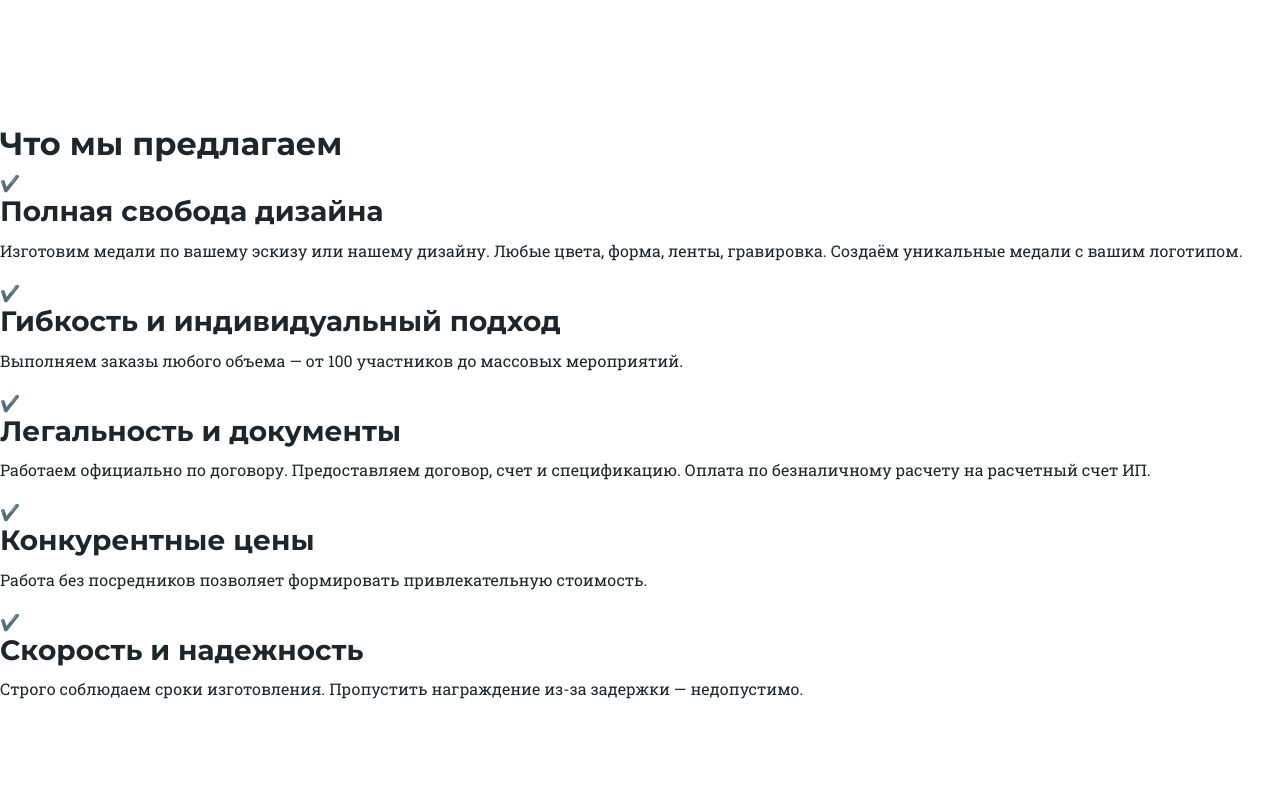
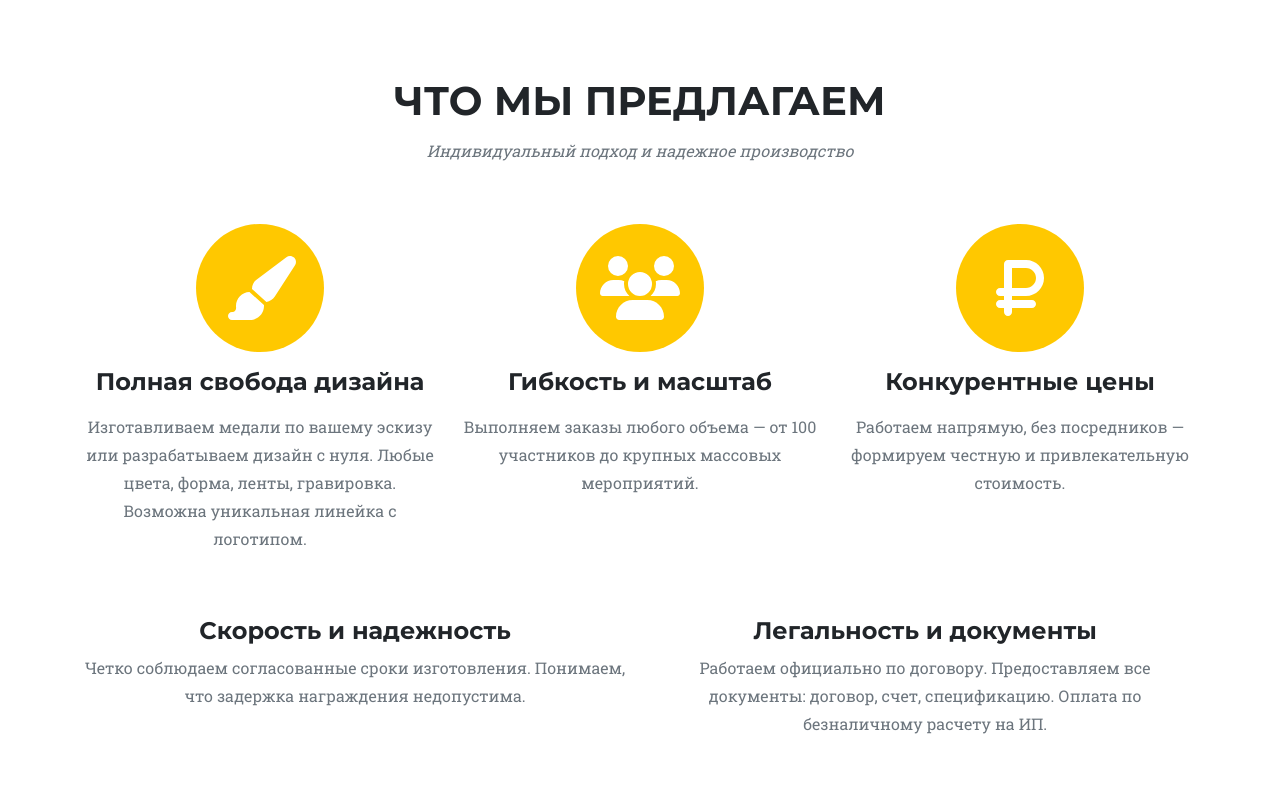
Before and after one commit to promedali63/promedali63.github.io, a plain HTML site: page index.html in a window 1280 px wide. Shown: the part 800-1600 px from the top of the page. Drawn offline with nearby package versions, Linux system fonts and the light colour scheme.

Commit message:
Update index.html

```diff
--- a/index.html
+++ b/index.html
@@ -45,49 +45,66 @@
             </div>
         </header>
         <!-- Services-->
-        <section id="services">
-  <h2>Что мы предлагаем</h2>
-  <div class="services-container">
-    <!-- Левая колонка -->
-    <div class="services-left">
-      <div class="service-item">
-        <div class="icon">✔</div>
-        <div class="text">
-          <h3>Полная свобода дизайна</h3>
-          <p>Изготовим медали по вашему эскизу или нашему дизайну. Любые цвета, форма, ленты, гравировка. Создаём уникальные медали с вашим логотипом.</p>
-        </div>
+      <section class="page-section" id="services">
+  <div class="container">
+    <div class="text-center">
+      <h2 class="section-heading text-uppercase">Что мы предлагаем</h2>
+      <h3 class="section-subheading text-muted">
+        Индивидуальный подход и надежное производство
+      </h3>
+    </div>
+
+    <div class="row text-center">
+      <div class="col-md-4">
+        <span class="fa-stack fa-4x">
+          <i class="fas fa-circle fa-stack-2x text-primary"></i>
+          <i class="fas fa-paint-brush fa-stack-1x fa-inverse"></i>
+        </span>
+        <h4 class="my-3">Полная свобода дизайна</h4>
+        <p class="text-muted">
+          Изготавливаем медали по вашему эскизу или разрабатываем дизайн с нуля.
+          Любые цвета, форма, ленты, гравировка. Возможна уникальная линейка с логотипом.
+        </p>
       </div>
-      <div class="service-item">
-        <div class="icon">✔</div>
-        <div class="text">
-          <h3>Гибкость и индивидуальный подход</h3>
-          <p>Выполняем заказы любого объема — от 100 участников до массовых мероприятий.</p>
-        </div>
+
+      <div class="col-md-4">
+        <span class="fa-stack fa-4x">
+          <i class="fas fa-circle fa-stack-2x text-primary"></i>
+          <i class="fas fa-users fa-stack-1x fa-inverse"></i>
+        </span>
+        <h4 class="my-3">Гибкость и масштаб</h4>
+        <p class="text-muted">
+          Выполняем заказы любого объема — от 100 участников до крупных массовых мероприятий.
+        </p>
       </div>
-      <div class="service-item">
-        <div class="icon">✔</div>
-        <div class="text">
-          <h3>Легальность и документы</h3>
-          <p>Работаем официально по договору. Предоставляем договор, счет и спецификацию. Оплата по безналичному расчету на расчетный счет ИП.</p>
-        </div>
+
+      <div class="col-md-4">
+        <span class="fa-stack fa-4x">
+          <i class="fas fa-circle fa-stack-2x text-primary"></i>
+          <i class="fas fa-ruble-sign fa-stack-1x fa-inverse"></i>
+        </span>
+        <h4 class="my-3">Конкурентные цены</h4>
+        <p class="text-muted">
+          Работаем напрямую, без посредников — формируем честную и привлекательную стоимость.
+        </p>
       </div>
     </div>
 
-    <!-- Правая колонка -->
-    <div class="services-right">
-      <div class="service-item">
-        <div class="icon">✔</div>
-        <div class="text">
-          <h3>Конкурентные цены</h3>
-          <p>Работа без посредников позволяет формировать привлекательную стоимость.</p>
-        </div>
+    <div class="row text-center mt-5">
+      <div class="col-md-6">
+        <h4>Скорость и надежность</h4>
+        <p class="text-muted">
+          Четко соблюдаем согласованные сроки изготовления.
+          Понимаем, что задержка награждения недопустима.
+        </p>
       </div>
-      <div class="service-item">
-        <div class="icon">✔</div>
-        <div class="text">
-          <h3>Скорость и надежность</h3>
-          <p>Строго соблюдаем сроки изготовления. Пропустить награждение из-за задержки — недопустимо.</p>
-        </div>
+
+      <div class="col-md-6">
+        <h4>Легальность и документы</h4>
+        <p class="text-muted">
+          Работаем официально по договору. Предоставляем все документы:
+          договор, счет, спецификацию. Оплата по безналичному расчету на ИП.
+        </p>
       </div>
     </div>
   </div>
```
